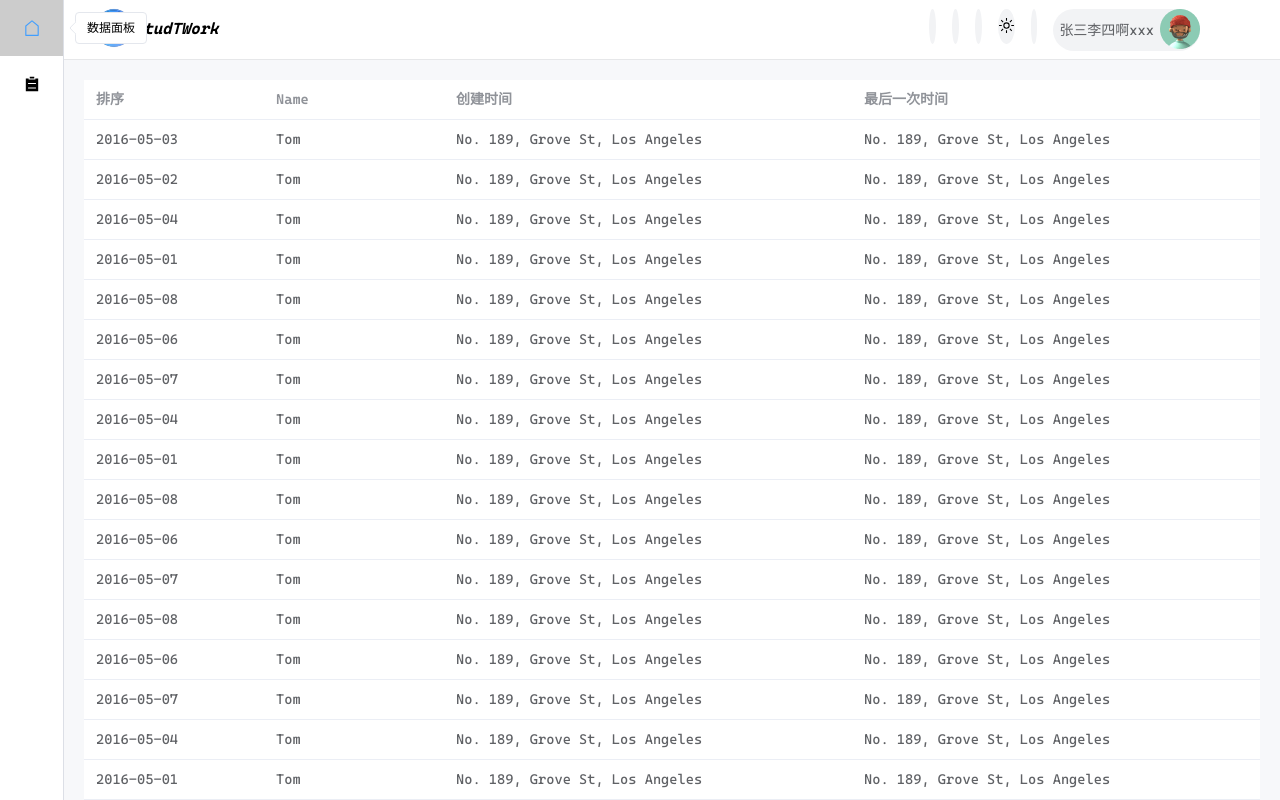
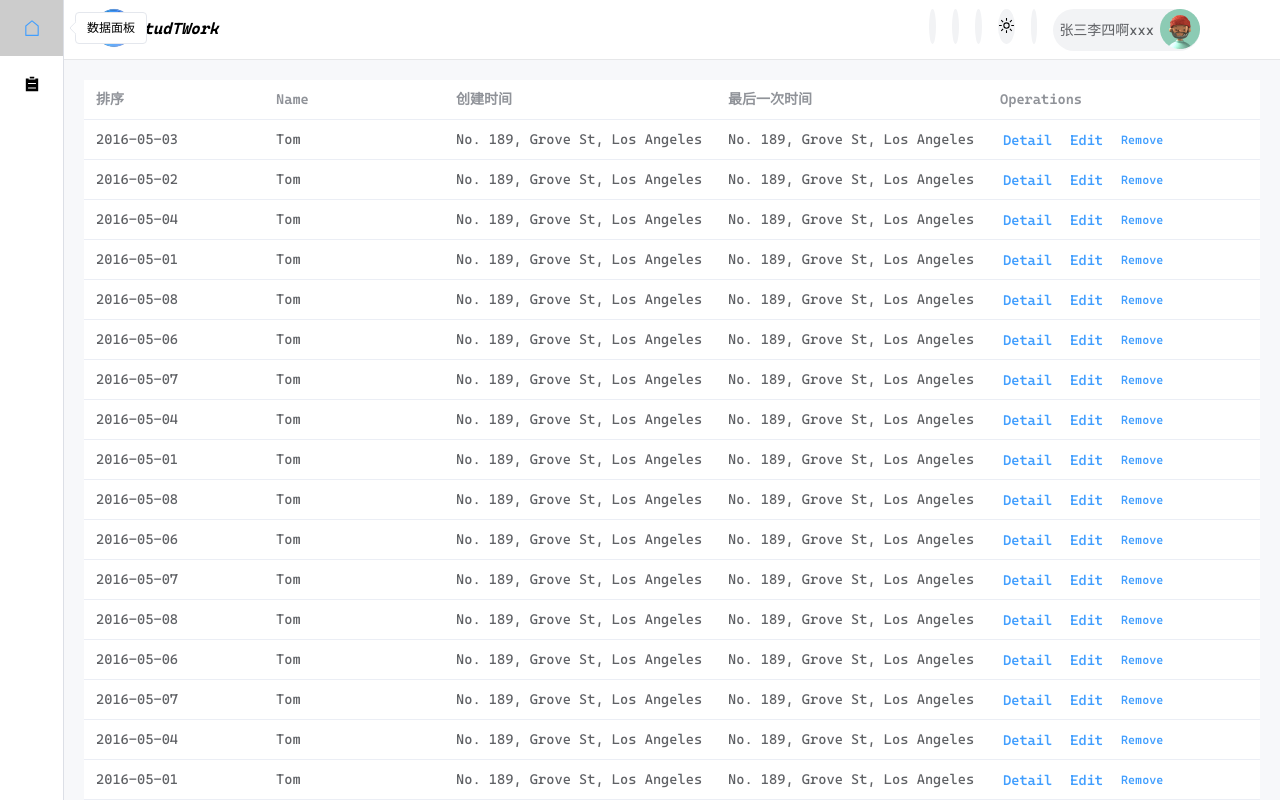
Before and after one commit to CodeGetters/studtworkFrond, a Vue app: page /articleList in a window 1280 px wide. Built offline with nearby package versions, Linux system fonts and the light colour scheme; a web font is replaced by a local one.

Commit message:
feat: ✨ modify the articleList page table style

```diff
--- a/src/pages/main/ArticleList.vue
+++ b/src/pages/main/ArticleList.vue
@@ -1,5 +1,10 @@
 <script lang="ts" setup>
-const tableData = [
+import { ref } from "vue";
+const deleteRow = (index: number) => {
+  tableData.value.splice(index, 1);
+};
+
+const tableData = ref([
   {
     date: "2016-05-03",
     name: "Tom",
@@ -140,7 +145,7 @@ const tableData = [
     name: "Tom",
     address: "No. 189, Grove St, Los Angeles",
   },
-];
+]);
 </script>
 
 <template>
@@ -150,6 +155,20 @@ const tableData = [
       <el-table-column prop="name" label="Name" width="180" />
       <el-table-column prop="address" label="创建时间" />
       <el-table-column prop="address" label="最后一次时间" />
+      <el-table-column label="Operations">
+        <template #default="scope">
+          <el-button link type="primary">Detail</el-button>
+          <el-button link type="primary">Edit</el-button>
+          <el-button
+            link
+            type="primary"
+            size="small"
+            @click.prevent="deleteRow(scope.$index)"
+          >
+            Remove
+          </el-button>
+        </template>
+      </el-table-column>
     </el-table>
   </div>
 </template>
```
